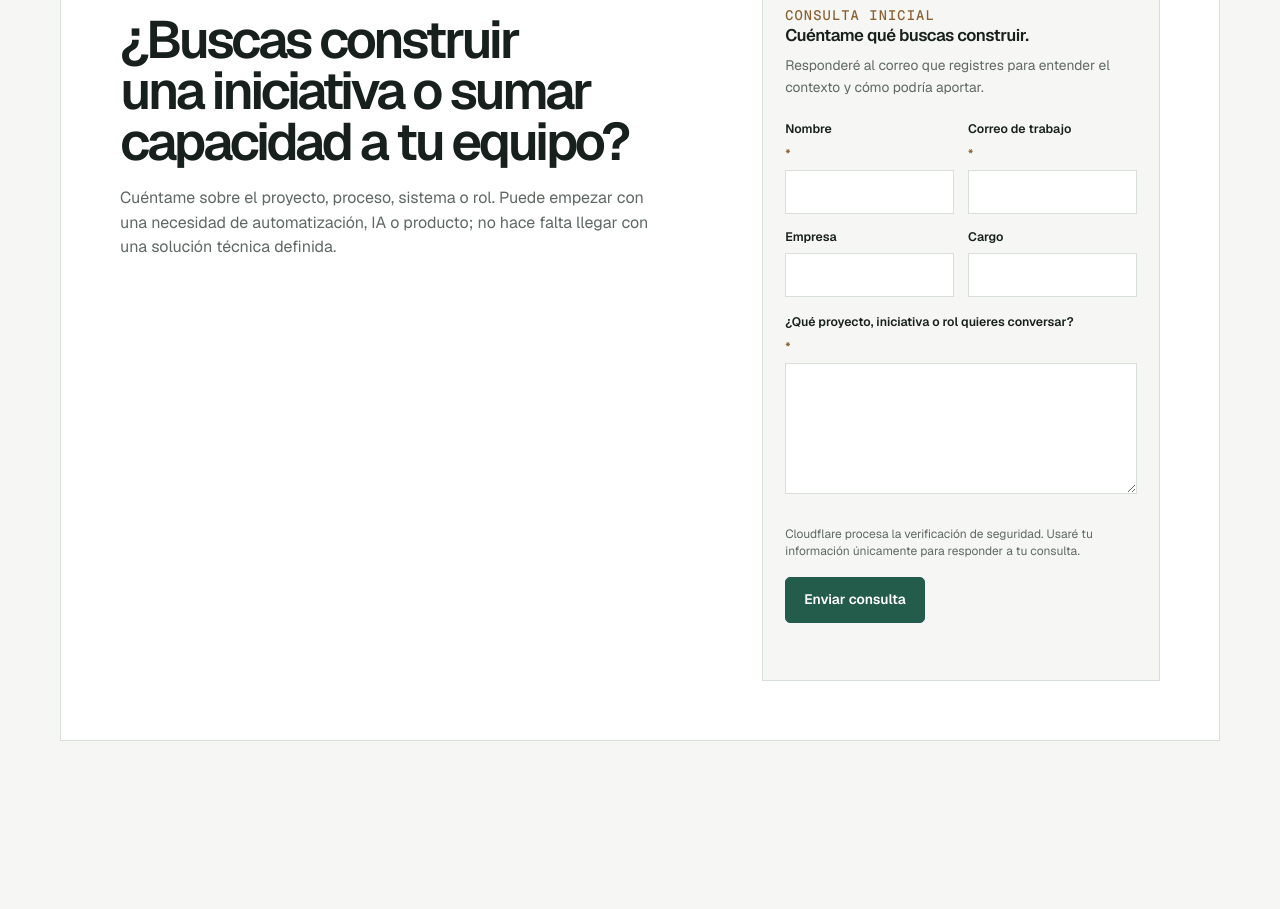
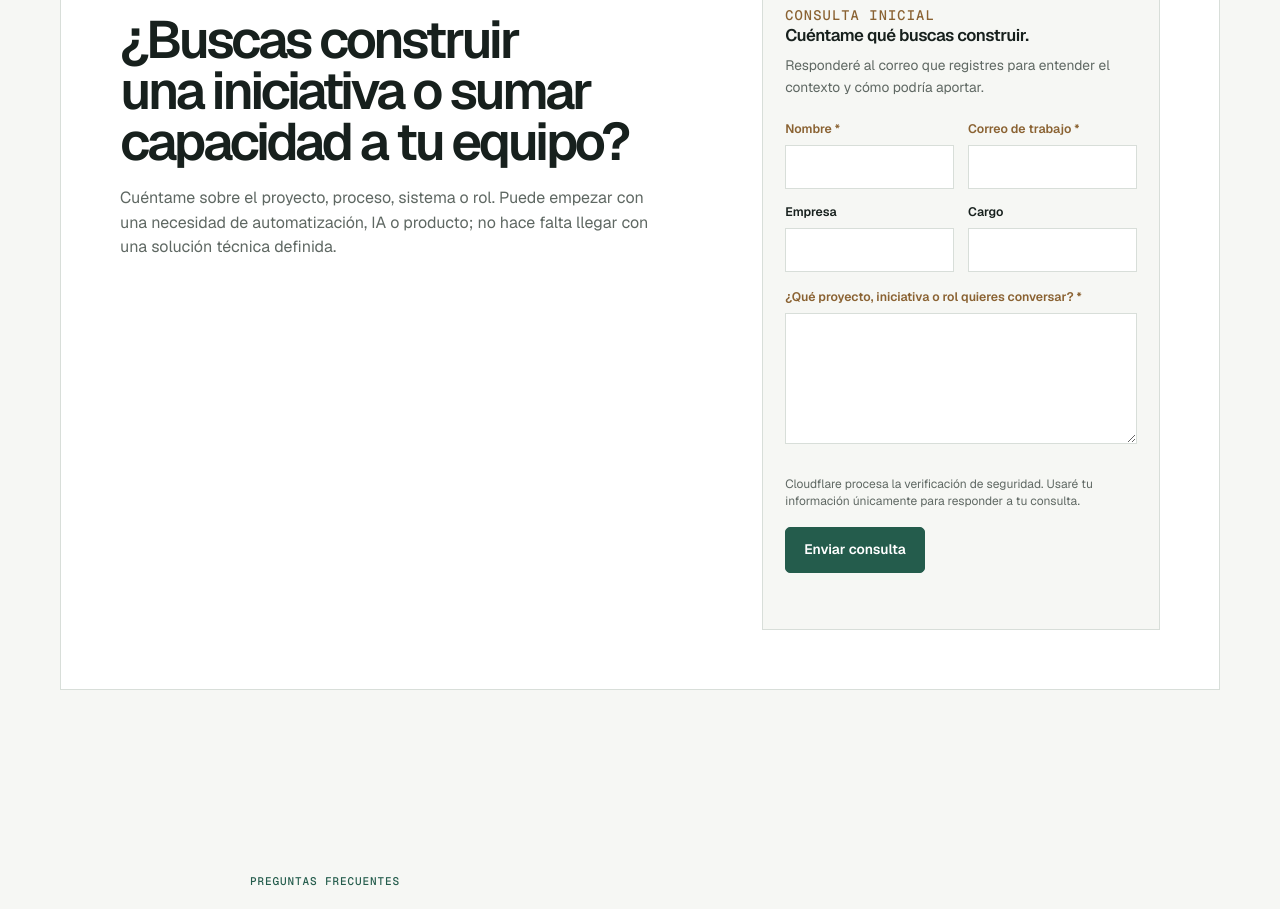
Before and after one commit to wilmarFlorez/wlanding, a Next.js app: page / in a window 1280 px wide. Shown: the part 6700-7609 px from the top of the page. Built offline with nearby package versions, Linux system fonts and the light colour scheme; no server answers.

Commit message:
feat: Update ContactForm labels for improved accessibility and clarity

```diff
--- a/components/landing/ContactForm.tsx
+++ b/components/landing/ContactForm.tsx
@@ -56,11 +56,11 @@ export function ContactForm({ turnstileSiteKey }: { turnstileSiteKey?: string })
     <form className="contact-form" onSubmit={handleSubmit}>
       <div className="contact-form-grid">
         <label>
-          Nombre <span aria-hidden="true">*</span>
+          <span>Nombre <span aria-hidden="true">*</span></span>
           <input autoComplete="name" name="name" required maxLength={120} />
         </label>
         <label>
-          Correo de trabajo <span aria-hidden="true">*</span>
+          <span>Correo de trabajo <span aria-hidden="true">*</span></span>
           <input autoComplete="email" name="email" required type="email" maxLength={254} />
         </label>
         <label>
@@ -73,7 +73,7 @@ export function ContactForm({ turnstileSiteKey }: { turnstileSiteKey?: string })
         </label>
       </div>
       <label>
-        ¿Qué proyecto, iniciativa o rol quieres conversar? <span aria-hidden="true">*</span>
+        <span>¿Qué proyecto, iniciativa o rol quieres conversar? <span aria-hidden="true">*</span></span>
         <textarea name="message" required maxLength={5000} rows={5} />
       </label>
       <label className="contact-honeypot" aria-hidden="true">
```
